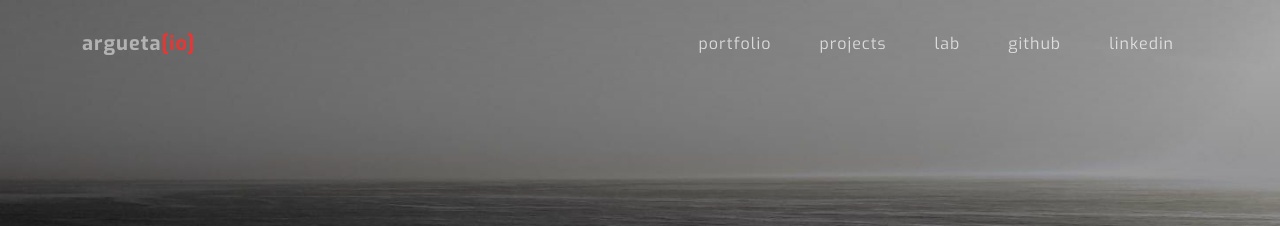
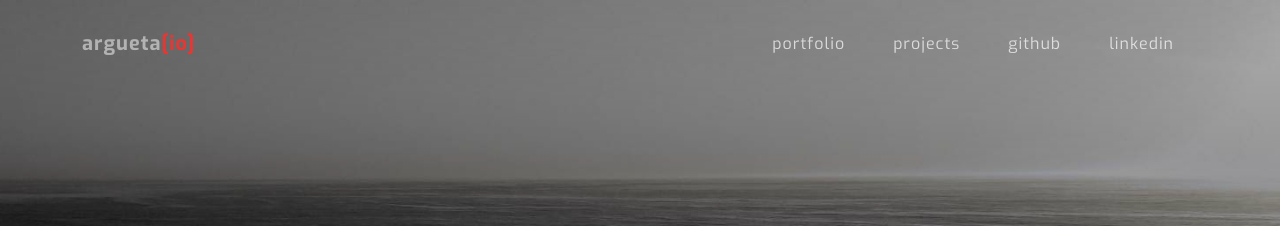
Before and after one commit to argueta-xyz/argueta-xyz.github.io, a Jekyll site: the page built from index.html, in a window 1280 px wide. Shown: the top 226 px of the page. Built offline with Jekyll 4.4.1, drawn with Linux system fonts in a browser that asks for light colours; nearby versions of some CDN libraries; a script that is not in the unit is left out; comment, search, counter and statistics services are not loaded.

Commit message:
Remove lab from navbar

```diff
--- a/_data/navbar.yml
+++ b/_data/navbar.yml
@@ -2,8 +2,6 @@
   link: https://portfolio.argueta.io
 - name: Projects
   link: "/#projects"
-- name: Lab
-  link: https://lab.argueta.xyz
 - name: GitHub
   link: https://github.com/argueta-xyz/
 - name: LinkedIn
```
